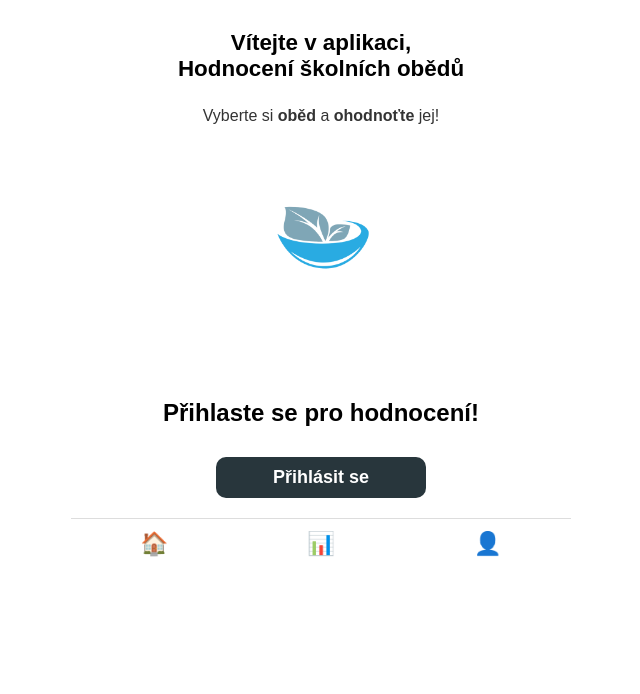
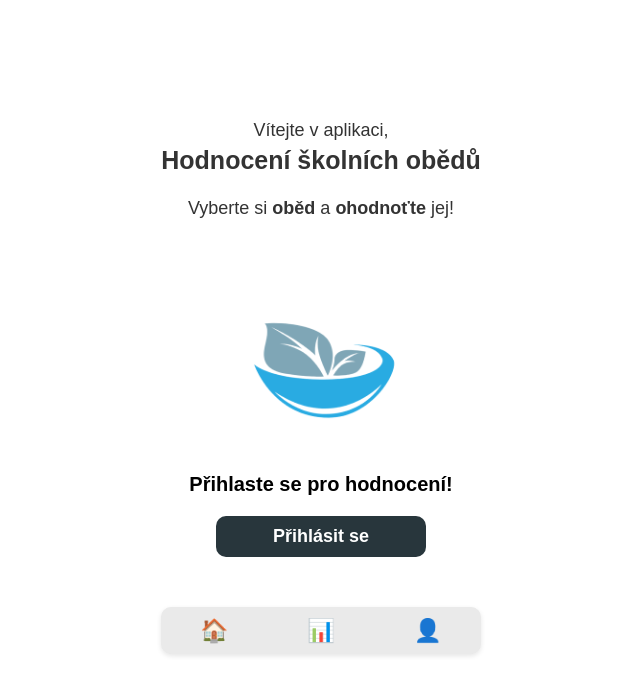
Before and after one commit to Thastertyn/hodnoceni-obedu, a React (Create React App) app in the folder frontend/: page / in a window 1280 px wide. Shown: the top 694 px of the page, without its empty margins (319-959 px from the left). Built offline with nearby package versions, Linux system fonts and the light colour scheme.

Commit message:
final landing page and login page redesign

```diff
--- a/frontend/src/components/LandingPage.jsx
+++ b/frontend/src/components/LandingPage.jsx
@@ -229,9 +229,16 @@ export default function LandingPage({ isLoggedIn, userCredentials, onLogout }) {
       {/* If user is NOT logged in, show original layout */}
       {!isLoggedIn && (
         <>
+          <div className="content">
              <header className="landing-header">
-            <h1>Vítejte v aplikaci,<br/>Hodnocení školních obědů</h1>
+               <p>
+                 Vítejte v aplikaci,
+                 <br />
+                 <span>Hodnocení školních obědů</span>
+               </p>
+               <div className="sub-text">
                  <p>Vyberte si <strong>oběd</strong> a <strong>ohodnoťte</strong> jej!</p>
+               </div>
              </header>
              <div className="logo-container">
                <img src={logo} alt="logo" className="logo" />
@@ -242,6 +249,7 @@ export default function LandingPage({ isLoggedIn, userCredentials, onLogout }) {
                  Přihlásit se
                </button>
              </section>
+            </div>
         </>
       )}
 
--- a/frontend/src/css/landing_page.css
+++ b/frontend/src/css/landing_page.css
@@ -1,4 +1,4 @@
-/* Základní styl pro celou stránku */
+/* Celá stránka */
 .landing-page {
   display: flex;
   flex-direction: column;
@@ -8,88 +8,75 @@
   margin: 0;
   font-family: 'Arial', sans-serif;
   background-color: #fff;
+  padding-bottom: 20px;
+}
+
+/* Hlavní obsah stránky */
+.landing-page .content {
+  display: flex;
+  flex-direction: column;
+  align-items: center;
+  justify-content: center;
+  flex-grow: 1;
+  text-align: center;
+  max-width: 350px;
+  width: 100%;
 }
 
 /* Horní uvítací text */
-  .landing-header {
+.landing-page .landing-header {
   text-align: center;
-    margin-top: 30px;
+  margin-top: 100px;
   margin-bottom: 20px;
+  width: 100%;
+  max-width: 350px;
 }
 
-  .landing-header h1 {
-    font-size: 1.4rem;
-    margin: 0;
-    font-weight: bold;
+.landing-page .landing-header p {
+  color: #333;
+  text-align: center;
+  max-width: 350px;
+  line-height: 1.4;
+  font-size: 18px;
 }
 
-  .landing-header p {
-    margin: 25px 0 0;
-    color: #333;
+.landing-page .landing-header p span {
+  font-weight: bold;
+  font-size: 25px;
+}
+
+.landing-page .landing-header .sub-text p {
+  font-size: 18px;
 }
 
 /* Kontejner pro logo */
-  .logo-container {
-    margin: 20px 0;
+.landing-page .logo-container {
+  margin: 0;
 }
 
-  .logo {
-    width: 120px;
+.landing-page .logo {
+  width: 230px;
   height: auto;
 }
 
-  /* Sekce "Dnešní oběd" */
-  .today-meal {
-    width: 90%;
-    max-width: 400px;
-    margin-bottom: auto; /* natlačí navigaci dolů */
-  }
-
-  .today-meal h2 {
-    font-size: 1.2rem;
-    color: #000;
-    margin-bottom: 10px;
-  }
-
-  /* Karta s obědem */
-  .meal-card {
-    background-color: #f5f5f5;
-    border-radius: 10px;
-    padding: 15px;
-    box-shadow: 0 2px 4px rgba(0,0,0,0.1);
-  }
-
-  .card-header {
-    display: flex;
-    justify-content: space-between;
-    margin-bottom: 8px;
-  }
-
-  .status {
-    color: #ff4f4f; /* červená pro "Neohodnoceno" */
-    font-weight: bold;
-  }
-
-  .date {
-    font-size: 0.9rem;
-    color: #777;
-  }
-
-  .meal-card p {
-    margin: 0;
-    color: #333;
-  }
-
 /* Sekce "Přihlaste se pro hodnocení" */
-  .login-prompt {
+.landing-page .login-prompt {
   display: flex;
   flex-direction: column;
   align-items: center;
   text-align: center;
-    margin-top: 20px;
+  margin-top: -30px;
+  margin-bottom: 50px;
 }
 
-  .login-button-redir {
+.landing-page .login-prompt h2 {
+  font-size: 20px;
+  margin-bottom: 10px;
+  margin-top: 10px;
+}
+
+/* Přihlašovací tlačítko */
+.landing-page .login-button-redir {
   align-items: center;
   width: 100%;
   max-width: 210px;
@@ -105,20 +92,20 @@
 }
 
 /* Spodní navigační lišta */
-  .bottom-nav {
-    width: 100%;
-    max-width: 500px;
+.landing-page .bottom-nav {
+  width: 80%;
+  max-width: 320px;
   display: flex;
   justify-content: space-around;
   align-items: center;
-    background-color: #fff;
-    border-top: 1px solid #ddd;
-    padding: 10px 0;
-    margin-top: 20px;
+  background-color: #eaeaea;
+  border-radius: 10px;
+  box-shadow: 0 2px 5px rgba(0, 0, 0, 0.1);
+  margin-bottom: 150px;
 }
 
 /* Tlačítka ve spodní navigaci */
-  .bottom-nav button {
+.landing-page .bottom-nav button {
   background: none;
   border: none;
   cursor: pointer;
@@ -128,24 +115,27 @@
   display: flex;
   align-items: center;
   justify-content: center;
+  padding: 10px;
+  transition: color 0.3s ease-in-out;
 }
 
-  .bottom-nav button:hover {
+/* Aktivní tlačítko */
+.landing-page .bottom-nav button.active {
+  color: #3498db;
+}
+
+/* Efekt při najetí myší */
+.landing-page .bottom-nav button:hover {
   color: #000;
 }
 
-.refresh-button {
-  background-color: transparent;
-  border: none;
-  color: #666;
-  cursor: pointer;
-  font-size: 0.9rem;
-  margin-top: 10px;
-  padding: 5px;
-  transition: transform 0.2s;
+/* Responzivní úpravy */
+@media (max-width: 768px) {
+  .landing-page .landing-header {
+    width: 90%;
   }
 
-.refresh-button:hover {
-  color: #3498db;
-  transform: rotate(45deg);
+  .landing-page .bottom-nav {
+    width: 90%;
   }
+}
--- a/frontend/src/css/login_page.css
+++ b/frontend/src/css/login_page.css
@@ -1,4 +1,4 @@
-/* Kontejner zabírá celou výšku okna */
+/* Kontejner zabírá celou výšku okna, ale pouze v rámci LoginPage */
 .login-container {
   display: flex;
   height: 100vh;
@@ -6,8 +6,8 @@
   padding: 0;
 }
 
-/* Levá část (logo, text) */
-.left-section {
+/* Levá část (logo, text) pouze pro LoginPage */
+.login-container .left-section {
   flex: 1;
   background-color: #fff;
   display: flex;
@@ -16,24 +16,24 @@
   align-items: center;
 }
 
-.logo {
+.login-container .logo {
   width: 150px;
   margin-bottom: 20px;
 }
 
-.left-section p {
+.login-container .left-section p {
   color: #333;
   text-align: center;
   max-width: 310px;
   line-height: 1.4;
   font-size: 25px;
 }
-.left-section span {
+.login-container .left-section span {
   font-weight: bold;
 }
 
-/* Pravá část (formulář) */
-.right-section {
+/* Pravá část (přihlašovací formulář) pouze pro LoginPage */
+.login-container .right-section {
   flex: 1;
   background-color: #2f3b42;
   display: flex;
@@ -42,7 +42,7 @@
 }
 
 /* Přihlašovací formulář */
-.login-form {
+.login-container .login-form {
   background-color: transparent;
   padding: 40px;
   border-radius: 8px;
@@ -55,19 +55,19 @@
   align-items: center;
 }
 
-.login-form h2 {
+.login-container .login-form h2 {
   margin-bottom: 10px;
   text-align: center;
 }
 
-.login-form p {
+.login-container .login-form p {
   margin-bottom: 20px;
   font-size: 14px;
   text-align: center;
 }
 
-/* Inputy */
-.input-container {
+/* Vstupní pole (inputy) */
+.login-container .input-container {
   display: flex;
   align-items: center;
   background-color: #fff;
@@ -79,12 +79,12 @@
   max-width: 300px;
 }
 
-.input-container .icon {
+.login-container .input-container .icon {
   margin-right: 8px;
   color: #555;
 }
 
-.input-container input {
+.login-container .input-container input {
   border: none;
   outline: none;
   flex: 1;
@@ -92,8 +92,8 @@
   padding: 10px 0;
 }
 
-/* Tlačítko */
-.login-button {
+/* Tlačítko pro přihlášení */
+.login-container .login-button {
   width: 70%;
   max-width: 200px;
   padding: 10px;
@@ -107,19 +107,19 @@
   font-weight: bold;
 }
 
-.login-button:hover {
+.login-container .login-button:hover {
   background-color: #2287b3;
 }
 
 /* Responzivní styly */
 
-/* Tablet verze */
+/* Verze pro tablety */
 @media (max-width: 1024px) {
   .login-container {
       flex-direction: column;
   }
 
-  .left-section {
+  .login-container .left-section {
       display: flex;
       flex: 0;
       flex-direction: row;
@@ -129,18 +129,13 @@
       margin-top: 40px;
   }
 
-  .logo {
+  .login-container .logo {
       width: 100px;
       margin-bottom: 0;
       margin-right: 10px;
   }
 
-  .left-section h2 {
-      max-width: 100%;
-      text-align: left;
-  }
-
-  .right-section {
+  .login-container .right-section {
       background-color: #fff;
       flex: none;
       padding: 20px;
@@ -150,26 +145,26 @@
       margin-bottom: 40px;
   }
 
-  .login-form {
+  .login-container .login-form {
       color: #333;
       max-width: 400px;
   }
 
-  .login-form h2 {
+  .login-container .login-form h2 {
     font-size: 35px;
     margin-bottom: 20px;
-}
+  }
 
-  .login-form p {
+  .login-container .login-form p {
     font-size: 18px;
   }
 
-  .input-container {
+  .login-container .input-container {
       border: 2px solid black;
       margin: 10px;
   }
 
-  .login-button {
+  .login-container .login-button {
     width: 80%;
     max-width: 180px;
     margin-top: 25px;
@@ -183,7 +178,7 @@
       justify-content: center;
   }
 
-  .left-section {
+  .login-container .left-section {
       display: flex;
       justify-content: center;
       align-items: center;
@@ -194,17 +189,11 @@
       margin-top: 60px;
   }
 
-  .logo {
+  .login-container .logo {
       display: none;
   }
 
-  .left-section h2 {
-      text-align: center;
-      max-width: 90%;
-      font-size: 26px;
-  }
-
-  .right-section {
+  .login-container .right-section {
       background-color: #fff;
       width: 100%;
       display: flex;
@@ -213,11 +202,10 @@
       align-items: center;
       flex: 1;
       padding: 40px 0;
-      margin-bottom: 300px
-
+      margin-bottom: 300px;
   }
 
-  .login-form {
+  .login-container .login-form {
       color: #333;
       max-width: 90%;
       display: flex;
@@ -226,20 +214,20 @@
       align-items: center;
   }
 
-  .login-form h2 {
+  .login-container .login-form h2 {
       font-size: 35px;
   }
 
-  .login-form p {
+  .login-container .login-form p {
     font-size: 20px;
   }
 
-  .input-container {
+  .login-container .input-container {
     border: 2px solid black;
     margin: 10px;
   }
 
-  .login-button {
+  .login-container .login-button {
       width: 80%;
       max-width: 180px;
       margin-top: 25px;
```
Lines whose indentation alone changed are shown as unchanged.
